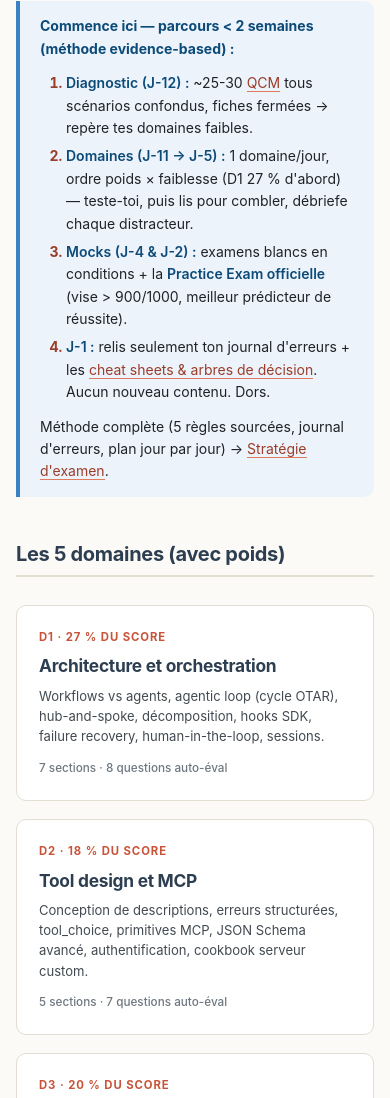
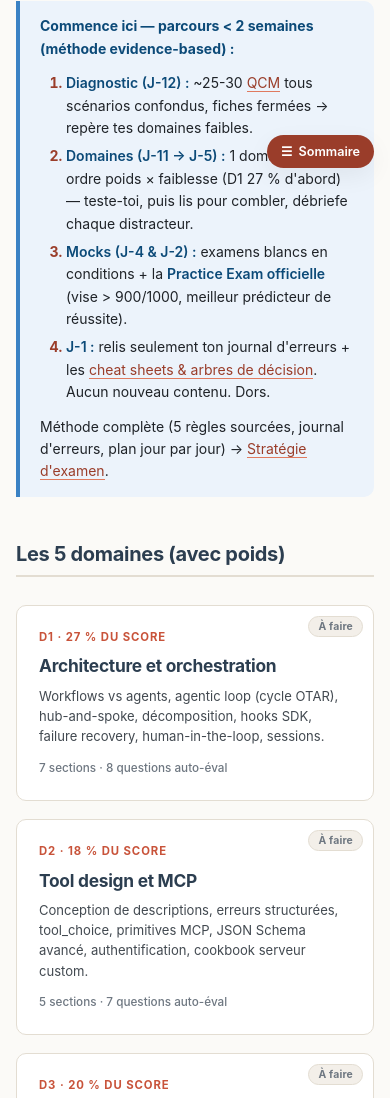
Before and after one commit to VictorNain26/cca-f-revision, a plain HTML site: page index.html in a window 390 px wide. Shown: the part 600-1698 px from the top of the page. Drawn offline with Linux system fonts and the light colour scheme.

Commit message:
feat(ux): floating scroll-spy TOC + home progress badges
- toc.js: sticky left-rail table of contents on wide screens with scroll-spy (active section highlight), floating 'Sommaire' button + panel on narrow screens; built from each page's h2[id], injected on all 10 pages
- home-progress.js: per-domain status badges on index cards, read from quiz localStorage — green '✓ Terminé' (completed & >=75%), red '% à revoir' (completed <75%), grey 'À faire/En cours' (incomplete)
- styles.css: rail/FAB/badge styles (token-based, dark-mode aware, print-hidden)
- quiz.js untouched; quiz markup intact

```diff
--- /dev/null
+++ b/home-progress.js
@@ -0,0 +1,50 @@
+/* Badges de progression sur les cartes de l'accueil.
+   Lit le score des quiz (même localStorage que quiz.js) et marque chaque carte :
+   - ✓ Terminé (vert)  : quiz complété ET ≥ 75 % de bonnes réponses
+   - % · à revoir (rouge) : quiz complété mais < 75 %
+   - À faire / En cours (gris) : quiz non complété */
+(() => {
+  'use strict';
+
+  const TOTALS = {
+    D0_API_Fundamentals: 4,
+    D1_Architecture_Orchestration_27pct: 8,
+    D2_Tool_Design_MCP_18pct: 7,
+    D3_Claude_Code_Config_20pct: 9,
+    D4_Prompt_Engineering_20pct: 7,
+    D5_Context_Fiabilite_15pct: 6,
+    Practice_Questions: 78,
+  };
+  const PASS = 0.75;
+
+  let state = {};
+  try { state = JSON.parse(localStorage.getItem('cca-quiz-state-v2') || '{}'); } catch { /* ignore */ }
+
+  for (const card of document.querySelectorAll('a.card[href]')) {
+    const key = (card.getAttribute('href') || '').replace(/\.html$/, '');
+    const total = TOTALS[key];
+    if (!total) continue;
+
+    const page = state[key] || {};
+    const answered = Object.keys(page).length;
+    const correct = Object.values(page).filter((q) => q && q.correct).length;
+
+    const badge = document.createElement('span');
+    badge.className = 'card-status';
+
+    if (answered < total) {
+      badge.classList.add('is-progress');
+      badge.textContent = answered === 0 ? 'À faire' : `En cours · ${answered}/${total}`;
+    } else {
+      const pct = Math.round((correct / total) * 100);
+      if (correct / total >= PASS) {
+        badge.classList.add('is-done');
+        badge.textContent = `✓ Terminé · ${pct}%`;
+      } else {
+        badge.classList.add('is-fail');
+        badge.textContent = `${pct}% · à revoir`;
+      }
+    }
+    card.appendChild(badge);
+  }
+})();
--- a/index.html
+++ b/index.html
@@ -8,6 +8,8 @@
 <script src="quiz.js" defer></script>
 <script>(function(){try{var t=localStorage.getItem('cca-theme');if(!t)t=(window.matchMedia&&matchMedia('(prefers-color-scheme: dark)').matches)?'dark':'light';document.documentElement.setAttribute('data-theme',t);}catch(e){}})();</script>
 <script src="theme.js" defer></script>
+<script src="toc.js" defer></script>
+<script src="home-progress.js" defer></script>
 </head>
 <body id="top">
 
--- a/styles.css
+++ b/styles.css
@@ -1432,3 +1432,53 @@ footer,
   body, .navbar, .card, table, .header-bar, .section-header, details, pre, .exam-tip, .key-concept, .anti-pattern, .high-priority, .tldr { transition: none; }
 }
 @media print { .theme-toggle { display: none !important; } }
+
+/* =============================================================
+   SOMMAIRE FLOTTANT — rail sticky (desktop) + bouton (mobile) + scroll-spy
+   ============================================================= */
+.toc-rail { display: none; }
+.toc-rail-title { font-weight: 700; text-transform: uppercase; letter-spacing: 0.06em; font-size: 8pt; color: var(--ink-mute); margin: 0 0 8px 10px; }
+.toc-rail a { display: block; padding: 3px 10px; margin: 1px 0; font-size: 9.5pt; line-height: 1.35; color: var(--ink-soft); text-decoration: none; border-left: 2px solid transparent; border-radius: 0 5px 5px 0; transition: color 0.12s, background 0.12s, border-color 0.12s; }
+.toc-rail a:hover { color: var(--primary); background: var(--bg-soft); }
+.toc-rail a.active { color: var(--primary); font-weight: 600; border-left-color: var(--primary); background: var(--bg-soft); }
+
+@media (min-width: 1320px) {
+  .toc-rail {
+    display: block; position: fixed; top: 82px;
+    left: max(12px, calc(50vw - 440px - 228px));
+    width: 204px; max-height: calc(100vh - 104px); overflow-y: auto;
+    padding: 2px 4px 14px;
+  }
+  .toc { display: none; } /* l'inline est remplacé par le rail flottant */
+}
+
+.toc-fab { display: none; }
+@media (max-width: 1319px) {
+  .toc-fab {
+    display: inline-flex; align-items: center; gap: 6px; position: fixed; z-index: 60;
+    right: 16px; bottom: 76px; padding: 9px 14px; border: none; border-radius: 999px;
+    background: #9a3d2a; color: #fff; font-family: inherit; font-size: 9.5pt; font-weight: 600;
+    box-shadow: var(--shadow-lg); cursor: pointer;
+  }
+  .toc-fab:focus-visible { outline: 2px solid #fff; outline-offset: 2px; }
+  .toc-rail.is-open {
+    display: block; position: fixed; z-index: 59; left: 0; bottom: 0; top: auto;
+    width: min(310px, 88vw); max-height: 72vh; overflow-y: auto;
+    background: var(--bg-card); border: 1px solid var(--border); border-radius: 0 14px 0 0;
+    box-shadow: var(--shadow-lg); padding: 14px 8px 60px;
+  }
+}
+@media print { .toc-rail, .toc-fab { display: none !important; } }
+
+/* =============================================================
+   BADGES DE STATUT sur les cartes d'accueil (lus depuis le score des quiz)
+   ============================================================= */
+.card { position: relative; }
+.card-status {
+  position: absolute; top: 10px; right: 10px; z-index: 1;
+  font-size: 7.8pt; font-weight: 700; letter-spacing: 0.02em;
+  padding: 3px 9px; border-radius: 999px; line-height: 1.25; white-space: nowrap;
+}
+.card-status.is-progress { background: var(--bg-soft); color: var(--ink-mute); border: 1px solid var(--border); }
+.card-status.is-done { background: #15803d; color: #fff; }
+.card-status.is-fail { background: #c0392b; color: #fff; }
--- /dev/null
+++ b/toc.js
@@ -0,0 +1,65 @@
+/* Sommaire flottant qui suit le scroll.
+   - grand écran : rail latéral fixe (à gauche, dans la marge) avec scroll-spy
+   - petit écran : bouton « Sommaire » flottant qui ouvre le panneau
+   Construit à partir des <h2 id="…"> de la page — aucun markup à ajouter. */
+(() => {
+  'use strict';
+
+  const headings = [...document.querySelectorAll('h2[id]')];
+  if (headings.length < 2) return;
+
+  // --- rail ---
+  const rail = document.createElement('nav');
+  rail.className = 'toc-rail';
+  rail.setAttribute('aria-label', 'Sommaire de la page');
+
+  const title = document.createElement('div');
+  title.className = 'toc-rail-title';
+  title.textContent = 'Sommaire';
+  rail.appendChild(title);
+
+  const links = new Map();
+  for (const h of headings) {
+    const a = document.createElement('a');
+    a.href = `#${h.id}`;
+    a.textContent = (h.textContent || '').replace(/\s+/g, ' ').trim();
+    rail.appendChild(a);
+    links.set(h.id, a);
+  }
+  document.body.appendChild(rail);
+
+  // --- bouton flottant (mobile) ---
+  const fab = document.createElement('button');
+  fab.className = 'toc-fab';
+  fab.type = 'button';
+  fab.setAttribute('aria-label', 'Afficher le sommaire');
+  fab.setAttribute('aria-expanded', 'false');
+  fab.innerHTML = '<span aria-hidden="true">☰</span> Sommaire';
+  fab.addEventListener('click', () => {
+    const open = rail.classList.toggle('is-open');
+    fab.setAttribute('aria-expanded', String(open));
+  });
+  document.body.appendChild(fab);
+
+  rail.addEventListener('click', (e) => {
+    if (e.target.closest('a')) {
+      rail.classList.remove('is-open');
+      fab.setAttribute('aria-expanded', 'false');
+    }
+  });
+
+  // --- scroll-spy : surligne la section courante ---
+  let active = null;
+  const spy = new IntersectionObserver((entries) => {
+    for (const en of entries) {
+      if (!en.isIntersecting) continue;
+      const a = links.get(en.target.id);
+      if (!a || a === active) continue;
+      if (active) active.classList.remove('active');
+      a.classList.add('active');
+      active = a;
+    }
+  }, { rootMargin: '-78px 0px -72% 0px', threshold: 0 });
+
+  for (const h of headings) spy.observe(h);
+})();
```
Also changed, not shown: D0_API_Fundamentals.html (+1 -0 lines), D1_Architecture_Orchestration_27pct.html (+1 -0 lines), D2_Tool_Design_MCP_18pct.html (+1 -0 lines), D3_Claude_Code_Config_20pct.html (+1 -0 lines), D4_Prompt_Engineering_20pct.html (+1 -0 lines), D5_Context_Fiabilite_15pct.html (+1 -0 lines), Exam_Strategy.html (+1 -0 lines), Practice_Questions.html (+1 -0 lines), Scenarios_Exam.html (+1 -0 lines).
